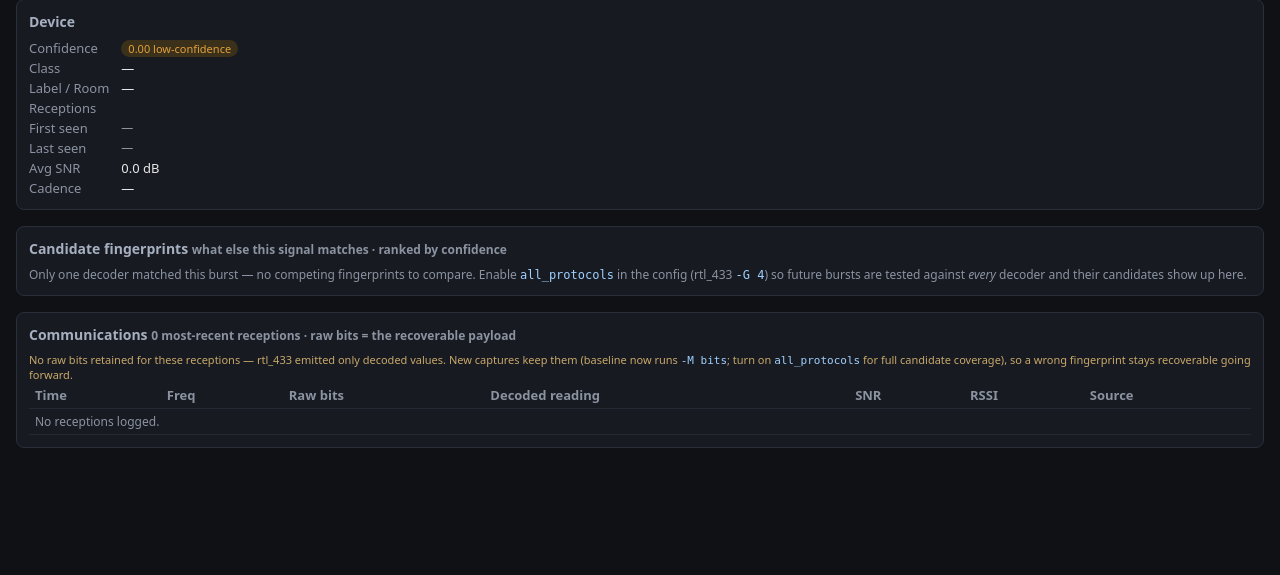
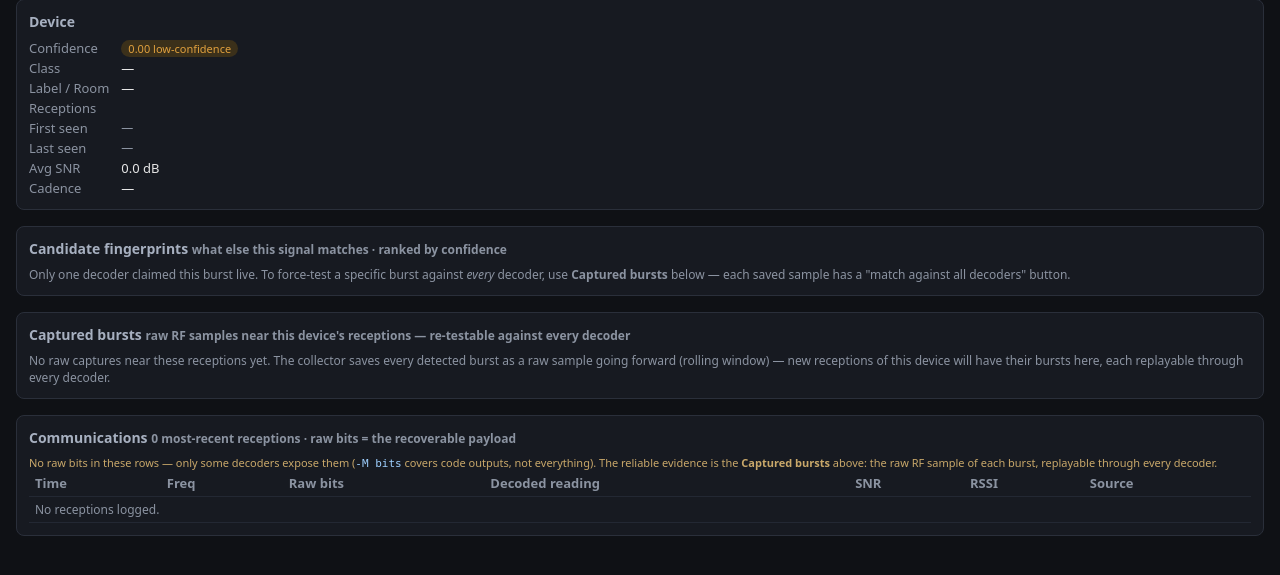
Before and after one commit to JamesDavid/SubCensus, a FastAPI app: template pi/subcensuspi/web/templates/device.html in a window 1280 px wide. Shown: the part 83-658 px from the top of the page. Run offline with FastAPI, Linux system fonts and the light colour scheme; the template is opened without the code that fills it, so the values that code supplies are empty.

Commit message:
fix(pi): remove crash-loop -G 4 from live capture; save raw bursts + replay against every decoder
Audit of the multi-candidate work found a production bug and an oversold claim:

1. `-G 4` was wired into the LIVE rtl_433 argv and defaulted ON — but -G is undocumented on
   the rtl_433 Debian bookworm/RaspiOS ships (verified against the man page + OPERATION.md).
   An unsupported flag makes rtl_433 exit instantly and supervise_stream relaunch it forever:
   a silent census-killing crash-loop. Removed from live capture entirely; the default decoder
   set (~200 protocols) runs live. A regression test bans -G from build_argv output.

2. `-M bits` only adds bits to code outputs (documented), not to every decoded row — so "raw
   bits kept on every reception" was false for most decoders. The honest mechanism is now in:
   `-S all` (documented) saves every detected transmission as a raw .cu8 sample in the place
   iq dir. capture_samples defaults ON; rolling window pruned to max_samples_gb=2 (launch +
   10-min janitor) so it never fills the SD card. all_protocols config key dropped (ignored
   if present in existing yaml).

3. redecode.py: replay any captured burst through rtl_433 offline — tries the full decoder
   set (-G 4) and FALLS BACK to the default set if the build rejects it (failure is catchable
   here, unlike live). Groups intra-burst repeats, marks catalog hits (corroboration feeds the
   §6 confidence), ranks candidates. GET /api/samples, POST /api/sample/redecode (path-
   traversal guarded; works while decode owns the dongle — file replay needs no radio).
   Device detail gains "Captured bursts": samples within ±3 s of the device's receptions,
   each with a "match against all decoders" button rendering the ranked candidate table.

4. Bands live-spectrum STOP was persisting mode=off — a spectrum look silently killed the
   24/7 census across reboots. RadioManager now remembers the pre-spectrum mode and stop
   resumes it (decode stays the default life).

Stale -G/all_protocols copy fixed in db.py/readings.py/device.html/tests. 133 tests pass
(new: -G ban, -S flag, prune window, redecode group/rank/catalog-marks, endpoints incl.
traversal, spectrum-stop resume, detail-page nearby bursts).

Co-Authored-By: Claude Fable 5 <noreply@anthropic.com>
Claude-Session: https://claude.ai/code/session_011GzEvxvMJMSXxhZDtdL4FH

```diff
--- a/pi/subcensuspi/db.py
+++ b/pi/subcensuspi/db.py
@@ -292,7 +292,7 @@ class Database:
         self, place: str | None, freq_hz: int, ts: str, bin_hz: int = 60000
     ) -> list[sqlite3.Row]:
         """All decodes that landed on the SAME burst — same timestamp, within `bin_hz` of `freq_hz`
-        (System §6 multi-candidate). With rtl_433's full decoder set (-G 4 / all_protocols) one RF
+        (System §6 multi-candidate). When several decoders co-fire on a burst, one RF
         burst can match several protocols; each is a separate event row sharing the reception time
         and frequency. Grouping them back together = the candidate fingerprints for that signal,
         which the detail page ranks by the confidence gate. Joined to devices for model/id.
--- a/pi/subcensuspi/readings.py
+++ b/pi/subcensuspi/readings.py
@@ -98,7 +98,8 @@ _RAW_BIT_FIELDS = ("data", "code", "codes", "rows", "bits", "mic_data")
 def raw_bits(raw_json: str | None) -> str:
     """The raw demodulated payload of a reception (hex/bit string), independent of how it was
     decoded — the evidence you'd re-interpret if the fingerprint guess was wrong. Empty if rtl_433
-    didn't emit any raw field (enable ``-M bits`` / all_protocols to keep them)."""
+    didn't emit any raw field (only some decoders expose one — the .cu8 samples are the reliable
+    evidence trail)."""
     if not raw_json:
         return ""
     try:
--- a/pi/subcensuspi/web/app.py
+++ b/pi/subcensuspi/web/app.py
@@ -26,6 +26,7 @@ from ..live_sweep import LiveSweeper
 from ..plausibility import assess
 from ..radio import RadioManager
 from ..readings import humanize_reading, raw_bits
+from ..redecode import redecode_file, rtl433_available
 from ..occupancy_pass import (
     SWEEP_PRESETS,
     read_occupancy_csv,
@@ -125,6 +126,16 @@ def create_app(
             return None
         return _Path(app.state.places_dir) / pl
 
+    def samples_dir(p: str | None) -> _Path | None:
+        """Where the collector's -S capture drops raw .cu8 bursts (the place iq dir, §6/§9a)."""
+        d = place_dir(p)
+        return (d / "iq") if d is not None else None
+
+    def _sample_info(f: _Path) -> dict:
+        st = f.stat()
+        return {"file": f.name, "bytes": st.st_size,
+                "mtime": datetime.fromtimestamp(st.st_mtime).isoformat(timespec="seconds")}
+
     @app.get("/", response_class=HTMLResponse)
     def index(request: Request, place: str | None = None, show_all: bool = False):
         db = get_db()
@@ -218,6 +229,43 @@ def create_app(
             db.close()
         return {"device_id": device_id, "buckets": counts, "sparkline": sparkline(counts)}
 
+    # --- Captured bursts: raw .cu8 samples, re-testable against every decoder (System §6) ---
+
+    @app.get("/api/samples")
+    def api_samples(place: str | None = None, limit: int = 50):
+        """The captured raw bursts (newest first) — each is a replayable .cu8 the collector saved
+        via -S all. These are the received bits; the decode was only a guess about them."""
+        d = samples_dir(place)
+        if d is None or not d.is_dir():
+            return []
+        files = sorted(d.glob("*.cu8"), key=lambda f: f.stat().st_mtime, reverse=True)
+        return [_sample_info(f) for f in files[:limit]]
+
+    @app.post("/api/sample/redecode")
+    def api_sample_redecode(file: str = Form(...), place: str = Form(default="")):
+        """Replay one captured burst through EVERY decoder and return the ranked candidate list
+        (System §6): "this signal matches these N things" — catalog hits marked, junk scored low.
+        File replay never touches the dongle, so this works while live decode owns the radio."""
+        d = samples_dir(place or None)
+        if d is None:
+            raise HTTPException(status_code=400, detail="no places_dir configured")
+        path = d / _Path(file).name  # basename only — no path traversal
+        if not path.is_file():
+            raise HTTPException(status_code=404, detail="sample not found")
+        if not rtl433_available():
+            raise HTTPException(status_code=503,
+                                detail="rtl_433 not installed — run pi/install.sh")
+        db = get_db()
+        try:
+            candidates = redecode_file(path, db=db)
+        except subprocess.TimeoutExpired:
+            raise HTTPException(status_code=504, detail="rtl_433 replay timed out")
+        except RuntimeError as e:
+            raise HTTPException(status_code=503, detail=str(e))
+        finally:
+            db.close()
+        return {"file": path.name, "candidates": candidates}
+
     def _rank_candidates(rows) -> list[dict]:
         """Rank co-burst decodes by the confidence gate (System §6) — the candidate fingerprints
         for one signal, best first."""
@@ -265,6 +313,18 @@ def create_app(
             e["reading"] = humanize_reading(e.get("raw_json"))
             e["bits"] = raw_bits(e.get("raw_json"))
         any_bits = any(e["bits"] for e in events)
+        # Captured raw bursts near this device's receptions (±3 s): the replayable evidence for
+        # "match this signal against every decoder" (System §6). Empty until -S capture has run.
+        samples = []
+        sd = samples_dir(device.get("place"))
+        if sd is not None and sd.is_dir():
+            ev_epochs = [t.timestamp() for t in
+                         (_parse_ts(e.get("ts") or "") for e in events[:100]) if t is not None]
+            for f in sorted(sd.glob("*.cu8"), key=lambda f: f.stat().st_mtime, reverse=True)[:500]:
+                if any(abs(f.stat().st_mtime - t) <= 3 for t in ev_epochs):
+                    samples.append(_sample_info(f))
+                if len(samples) >= 20:
+                    break
         return TEMPLATES.TemplateResponse(
             request=request,
             name="device.html",
@@ -274,6 +334,7 @@ def create_app(
                 "candidates": candidates,
                 "assessment": assessment.as_dict(),
                 "any_bits": any_bits,
+                "samples": samples,
                 "classes": class_ids(),
             },
         )
@@ -418,8 +479,13 @@ def create_app(
         the dongle exclusively — starting it stops decode; stopping it leaves the radio off."""
         radio = app.state.radio
         if action == "stop":
-            radio.set_mode("off")
-            return {"running": False}
+            # Resume whatever ran before the sweep (usually decode) — a spectrum look must not
+            # silently leave the 24/7 census off (the mode is persisted across reboots).
+            try:
+                st = radio.set_mode(radio.after_spectrum_mode())
+            except Exception:
+                st = radio.set_mode("off")
+            return {"running": False, "mode": st["mode"]}
         if action != "start":
             raise HTTPException(status_code=400, detail="action must be start|stop")
         try:
--- a/pi/subcensuspi/web/templates/device.html
+++ b/pi/subcensuspi/web/templates/device.html
@@ -55,8 +55,9 @@
       </div>
     </section>
 
-    <!-- Candidate fingerprints for the latest burst (System §6 multi-candidate). With all_protocols
-         (-G 4) a single signal can match several decoders; they're ranked by the confidence gate. -->
+    <!-- Candidate fingerprints for the latest burst (System §6 multi-candidate): the decoders that
+         co-fired on the same time+freq live, ranked by the confidence gate. For an exhaustive
+         test of one specific burst, use Captured bursts below (replay through every decoder). -->
     <section>
       <h2>Candidate fingerprints <span class="muted">what else this signal matches · ranked by confidence</span></h2>
       {% if candidates|length > 1 %}
@@ -77,11 +78,74 @@
         </tbody>
       </table>
       {% else %}
-      <div class="muted">Only one decoder matched this burst — no competing fingerprints to compare.
-        Enable <code>all_protocols</code> in the config (rtl_433 <code>-G 4</code>) so future bursts
-        are tested against <em>every</em> decoder and their candidates show up here.</div>
+      <div class="muted">Only one decoder claimed this burst live. To force-test a specific burst
+        against <em>every</em> decoder, use <strong>Captured bursts</strong> below — each saved
+        sample has a "match against all decoders" button.</div>
       {% endif %}
     </section>
+
+    <!-- Captured bursts: the raw .cu8 samples the collector saved near this device's receptions
+         (rtl_433 -S all). THE evidence trail — replay any burst through every decoder on demand
+         (System §6 multi-candidate), no dongle needed, even while decode is running. -->
+    <section>
+      <h2>Captured bursts <span class="muted">raw RF samples near this device's receptions — re-testable against every decoder</span></h2>
+      {% if samples %}
+      <table>
+        <thead><tr><th>Captured</th><th>Size</th><th></th></tr></thead>
+        <tbody>
+        {% for s in samples %}
+          <tr>
+            <td class="muted">{{ s.mtime }}</td>
+            <td class="muted">{{ (s.bytes / 1024) | round(0) | int }} KB</td>
+            <td><button class="redecode" data-file="{{ s.file }}">match against all decoders</button></td>
+          </tr>
+        {% endfor %}
+        </tbody>
+      </table>
+      <div id="redecode-out"></div>
+      {% else %}
+      <div class="muted">No raw captures near these receptions yet. The collector saves every
+        detected burst as a raw sample going forward (rolling window) — new receptions of this
+        device will have their bursts here, each replayable through every decoder.</div>
+      {% endif %}
+    </section>
+    <script>
+    // Replay a captured burst through EVERY decoder and render the ranked candidate list —
+    // "this signal matches these N things", catalog hits marked, junk scored low (System §6).
+    document.querySelectorAll('.redecode').forEach(function (btn) {
+      btn.addEventListener('click', function () {
+        const out = document.getElementById('redecode-out');
+        btn.disabled = true; btn.textContent = 'matching…';
+        fetch('/api/sample/redecode', { method: 'POST',
+            body: new URLSearchParams({ file: btn.dataset.file }) })
+          .then(function (r) { return r.json().then(function (j) { return { ok: r.ok, j: j }; },
+                                                    function () { return { ok: false, j: {} }; }); })
+          .then(function (res) {
+            btn.disabled = false; btn.textContent = 'match against all decoders';
+            if (!res.ok) { out.innerHTML = '<div class="why">re-decode failed: ' +
+              (res.j.detail || 'error') + '</div>'; return; }
+            const cands = res.j.candidates || [];
+            if (!cands.length) { out.innerHTML =
+              '<div class="muted" style="margin-top:8px">No decoder claims this burst — ' +
+              'genuinely unknown signal (or noise trigger).</div>'; return; }
+            out.innerHTML = '<div class="muted" style="margin:8px 0 4px">' + res.j.file +
+              ' matches ' + cands.length + ' decoder(s):</div>' +
+              '<table><thead><tr><th>Model</th><th>ID/Ch</th><th>Decoded</th><th>Frames</th>' +
+              '<th>Conf.</th><th>In catalog?</th><th>Notes</th></tr></thead><tbody>' +
+              cands.map(function (c) {
+                function esc(s){return String(s==null?'':s).replace(/[&<>]/g,function(ch){
+                  return {'&':'&amp;','<':'&lt;','>':'&gt;'}[ch];});}
+                return '<tr><td>' + esc(c.model) + '</td><td>' + esc(c.dev_id) +
+                  (c.channel ? '/' + esc(c.channel) : '') + '</td><td class="reading">' +
+                  esc(c.reading || '—') + '</td><td>' + c.frames + '</td>' +
+                  '<td class="conf ' + (c.plausible ? 'ok' : 'bad') + '">' +
+                  c.confidence.toFixed(2) + '</td><td>' + (c.in_catalog ? 'yes' : '—') +
+                  '</td><td class="muted">' + esc((c.reasons || []).join(' · ')) + '</td></tr>';
+              }).join('') + '</tbody></table>';
+          });
+      });
+    });
+    </script>
 
     <!-- Full reception log: every communication we've heard from this device (Pi §7). The RAW BITS
          column is the demodulated payload independent of the decode — the evidence you re-interpret
@@ -89,10 +153,10 @@
     <section>
       <h2>Communications <span class="muted">{{ events|length }} most-recent receptions · raw bits = the recoverable payload</span></h2>
       {% if not any_bits %}
-      <div class="why">No raw bits retained for these receptions — rtl_433 emitted only decoded
-        values. New captures keep them (baseline now runs <code>-M bits</code>; turn on
-        <code>all_protocols</code> for full candidate coverage), so a wrong fingerprint stays
-        recoverable going forward.</div>
+      <div class="why">No raw bits in these rows — only some decoders expose them
+        (<code>-M bits</code> covers code outputs, not everything). The reliable evidence is the
+        <strong>Captured bursts</strong> above: the raw RF sample of each burst, replayable
+        through every decoder.</div>
       {% endif %}
       <div class="scroll">
       <table>
```
Also changed, not shown: pi/config.example.yaml (+4 -3 lines), pi/subcensuspi/collector/main.py (+23 -2 lines), pi/subcensuspi/collector/rtl433.py (+48 -13 lines), pi/subcensuspi/config.py (+7 -4 lines), pi/subcensuspi/radio.py (+14 -0 lines), pi/subcensuspi/redecode.py (added, +88 -0 lines), pi/tests/test_device_detail.py (+46 -10 lines), pi/tests/test_radio.py (+16 -0 lines), pi/tests/test_redecode.py (added, +84 -0 lines).
